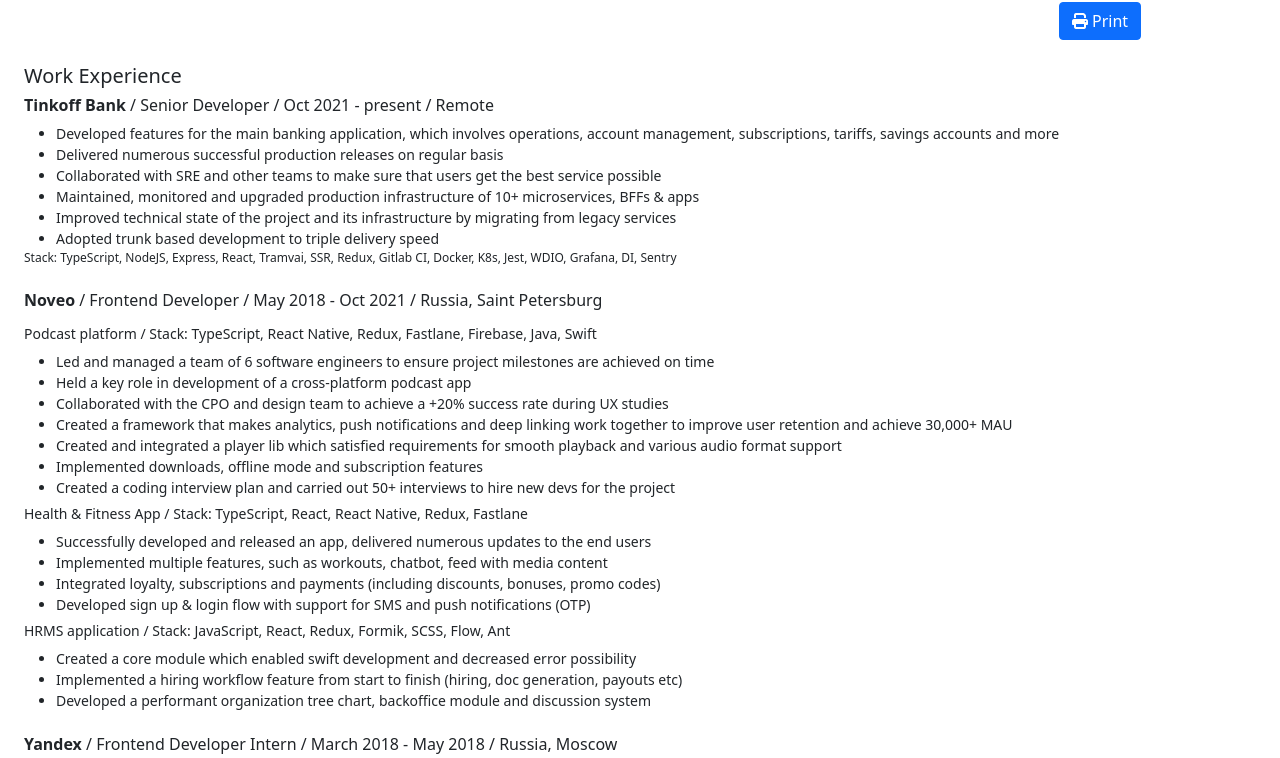
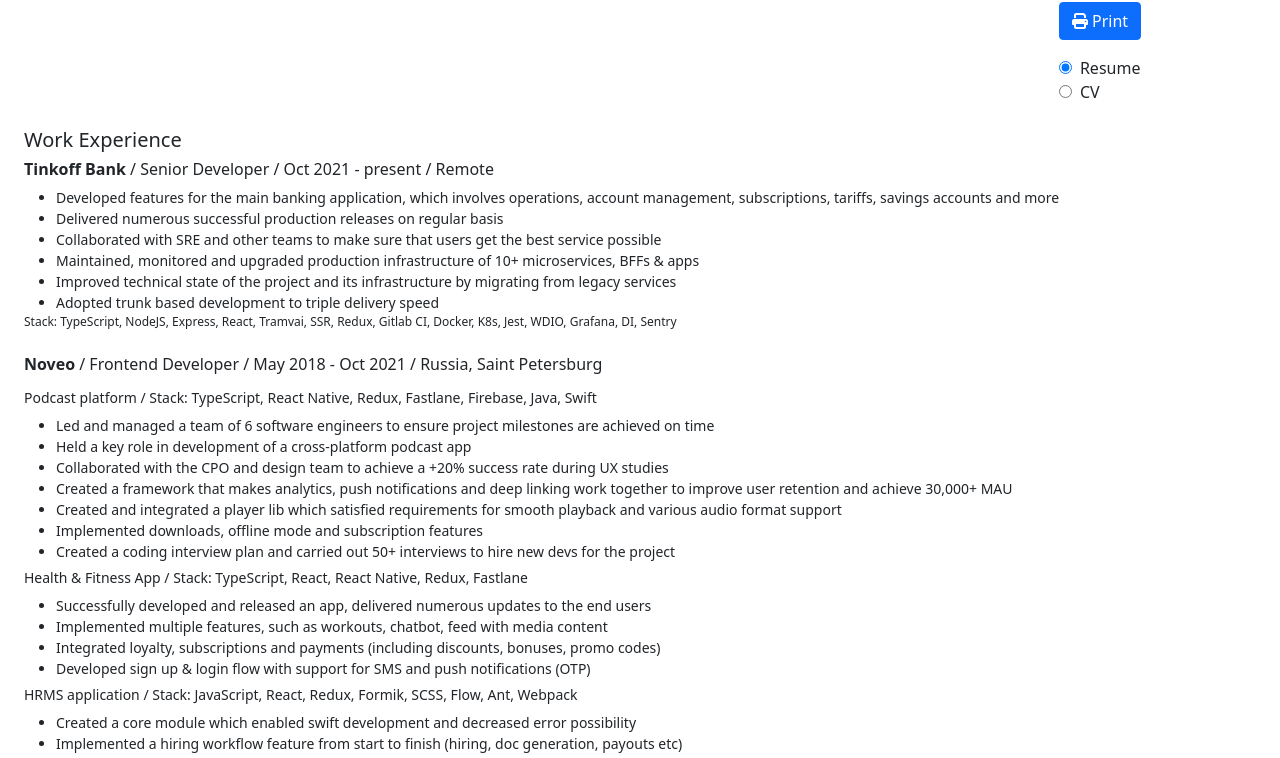
Before and after one commit to gazedash/resume, a plain HTML site: page index.html in a window 1280 px wide. Shown: the part 158-916 px from the top of the page. Drawn offline with nearby package versions, Linux system fonts and the light colour scheme.

Commit message:
Update index.html

```diff
--- a/index.html
+++ b/index.html
@@ -24,7 +24,7 @@
       referrerpolicy="no-referrer"
     />
     <script src="https://unpkg.com/vue@3"></script>
-    <title>Andrei Efremov CV</title>
+    <title>Andrei Efremov Resume</title>
     <style>
         @page { size: auto;  margin: 0mm; }
             /* @media print {
@@ -52,7 +52,7 @@
             <!-- info -->
             <div>
               <h1>{{ info.name }}</h1>
-              <h3>{{ info.position }}</h3>
+              <h3>{{ info.position }} {{ localizedType }}</h3>
               &nbsp;
             </div>
             <div>
@@ -71,6 +71,19 @@
                         Print
                     </button>
                 </div>
+                <div class="pt-3 d-print-none">
+
+                  <div>
+                    <input type="radio" id="resume" name="type" v-model="type" value="resume">
+                    <label class="ms-2" for="resume"> Resume</label>
+                  </div>
+
+                  <div>
+                    <input type="radio" id="cv" name="type" v-model="type" value="cv">
+                    <label class="ms-2" for="cv"> CV</label>
+                  </div>
+
+              </div>
               </div>
             </div>
           </div>
@@ -80,10 +93,13 @@
         <!-- Work Experience -->
         <h5>Work Experience</h5>
         <div class="">
-          <div v-for="job in jobs" class="job">
+          <div v-for="job in filterExperience" class="job">
             <h6>
               <b>{{ job.title }}</b> / {{ job.position }} / {{ job.duration }}<span class="fw-light"> / {{ job.city }}</span>
             </h6>
+            <div v-if="type === 'cv'">
+              {{ job.cvDescription }}
+            </div>
             <div>
               <div v-for="project in job.projects">
                 <div class="project-title-container pt-2" v-if="project.title">
@@ -110,12 +126,40 @@
     </div>
 
     <script>
+      const types = {
+        resume: 'Resume',
+        cv: 'CV',
+      }
+
+      const name = 'Andrei Efremov'
+
+      const documentTitle = (type = 'resume') => {
+        document.title = `${name} ${types[type]}`
+      }
+
       Vue.createApp({
+        mounted() {
+          documentTitle(this.type)
+        },
+        computed: {
+          localizedType() {
+            return types[this.type]
+          },
+          filterExperience() {
+            return this.jobs.filter(job => this.type === 'resume' ? job.type !== 'cv' : true)
+          }
+        },
+        watch: {
+          type: function(type) {
+            documentTitle(type)
+          }
+        },
         data() {
           return {
+            type: 'resume',
             version: `v${Date.now()}`,
             info: {
-              name: "Andrei Efremov",
+              name,
               position: "Frontend Developer",
             },
             links: [
@@ -199,9 +243,10 @@
                     ],
                   },
                   {
-                            stack: 'JavaScript, React, Redux, Formik, SCSS, Flow, Ant',
+                            stack: 'JavaScript, React, Redux, Formik, SCSS, Flow, Ant, Webpack',
                     title:
                       "HRMS application",
+                    // cvDescription: 'My goal at the project was to streamline new feature development, increase delivery speed and decrease error possibility',
                     achievements: [
                       "Created a core module which enabled swift development and decreased error possibility",
                       "Implemented a hiring workflow feature from start to finish (hiring, doc generation, payouts etc)",
@@ -215,11 +260,12 @@
                 duration: "March 2018 - May 2018",
                 position: "Frontend Developer Intern",
                 city: "Russia, Moscow",
+                // cvDescription: 'As an intern, I was tasked with improvement of an internal application',
                 projects: [
                   {
                     achievements: [
                       "Delivered a major update of a data visualisation app with a goal to simplify user workflow",
-                      "Migrated the application from legacy infrastructure and improved app performance",
+                      "Migrated the application from legacy infrastructure, set up CI pipeline and improved app performance",
                     ],
                   },
                 ],
@@ -237,6 +283,32 @@
                   "Yandex.Cloud",
                 ].join(", "),
               },
+              {
+                type: 'cv',
+                title: 'Freelance',
+                duration: "March 2017 - March 2018",
+                position: "Junior Frontend Developer",
+                city: "Remote",
+                // cvDescription: 'As a junior frontend developer, I worked on multiple freelance projects, where I was responsible for support, bugfixing and feature development',
+                projects: [
+                  {
+                    achievements: [
+                      'Delivered features for a social survey app, such as social login as well as numerous components and charts',
+                      'Development of screenshot sharing tool desktop client and web interface',
+                      'Support, bug fixing and development of online web chat',
+                    ]
+                  }
+                ],
+                stack: [
+                  'JavaScript',
+                  'React',
+                  'Node.js',
+                  'Express',
+                  'Webpack',
+                  'LESS',
+                  'Bootstrap'
+                ].join(', ')
+              }
             ],
           };
         },
```
